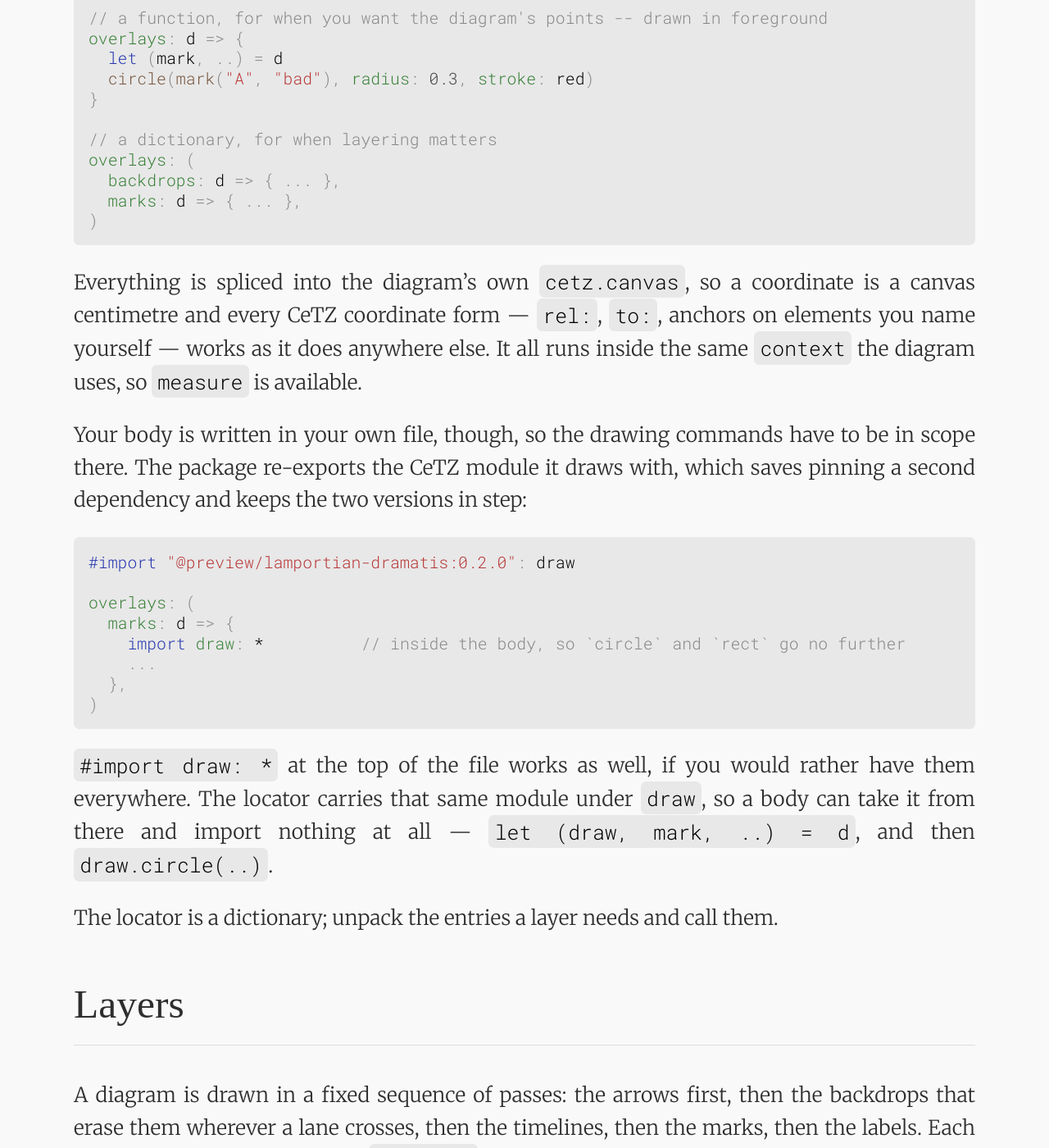
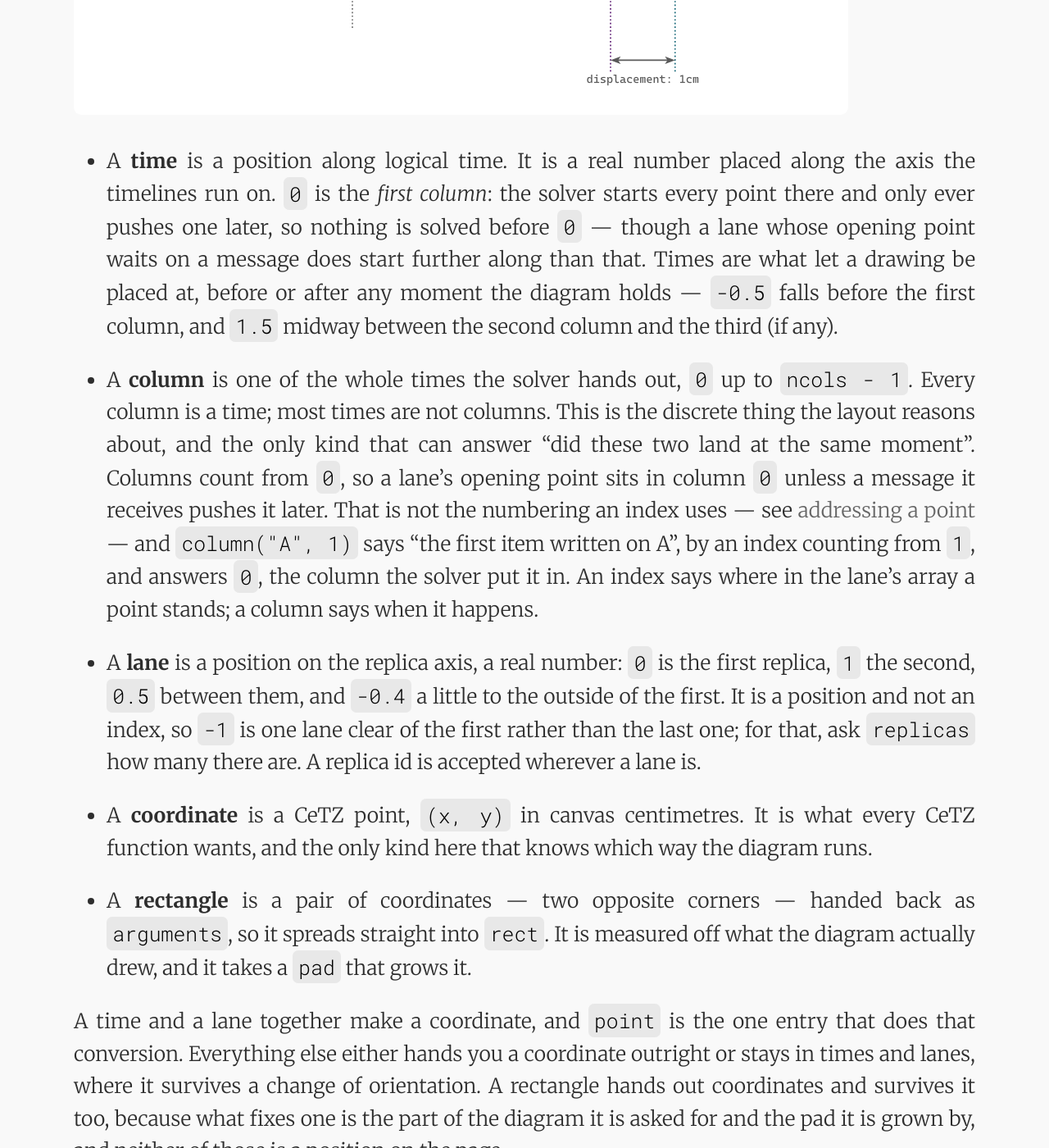
Before and after one commit to lamportian-dramatis/lamportian-dramatis.github.io, a Jekyll site: the page built from overlays.md, in a window 1280 px wide and 1400 px high, scrolled down 1190 px. Shown: the whole window at 82% size. Built offline with Jekyll 4.4.1, drawn with Linux system fonts in a browser that asks for light colours; some web fonts are replaced; some of the changed text lies outside the part shown.

Commit message:
Collect the examples on a page of their own
Every page that showed a picture also carried a sentence naming the file that drew it, which is a
line about the repository dropped into the middle of a line of argument.  The pictures stay where
they illustrate something; `gallery.md` carries the six examples, each with its source and what it
demonstrates, and the front page points there for them.  `vertical-overlays.typ` had no page of its
own before and was invisible for it.

The values moved to the top of the overlays page, where they introduce the vocabulary the rest of
that page speaks in.  From there they named the locator a section before the locator is introduced,
and set a column against an index four sections before an index is defined, so both now say where
those are.

Co-Authored-By: Claude Opus 5 (1M context) <noreply@anthropic.com>

````diff
--- /dev/null
+++ b/gallery.md
@@ -0,0 +1,45 @@
+---
+title: Gallery
+---
+
+# Gallery
+
+Every example that ships with the package, each one a complete standalone document.  The pictures on the other pages are drawn by these, and this is where their source lives.
+
+They compile against the published package by its exact version, the way the [Typst Universe](https://typst.app/universe/package/lamportian-dramatis/) linter asks an example to, so any of them can be copied into a file and compiled as it stands.
+
+## [`gorgeous.typ`](https://github.com/mvaled/lamportian-dramatis/blob/main/gallery/gorgeous.typ)
+
+![A fictional scenario showing a convergence bug in a fictional system](gallery/gorgeous.png)
+
+Three replicas, two-way exchanges, a one-way message and a label saying what went wrong.  It is the diagram the [front page]({% link index.md %}) leads with, and the one whose code is printed there.
+
+## [`vertical.typ`](https://github.com/mvaled/lamportian-dramatis/blob/main/gallery/vertical.typ)
+
+![The same scenario drawn vertically, the timelines running down the page](gallery/vertical.png)
+
+The same scenario under `orientation: vertical`, with nothing else changed: the timelines lay out as columns, the replicas stack rightwards, and each label takes a side that a vertical lane has room for.  See [`orientation`]({% link reference.md %}#orientation).
+
+## [`overlays.typ`](https://github.com/mvaled/lamportian-dramatis/blob/main/gallery/overlays.typ)
+
+![The future cone of one event, washed behind the lanes, with a ring round the event itself](gallery/overlays.png)
+
+The future cone of `A.2`, drawn at `backdrops` so the lanes cross it without fading a stripe through it, and a ring at `marks` so `A.2`'s own label stays legible over it.  The [overlays]({% link overlays.md %}) page walks through the whole of it.
+
+## [`vertical-overlays.typ`](https://github.com/mvaled/lamportian-dramatis/blob/main/gallery/vertical-overlays.typ)
+
+![The same future cone in a vertical diagram, the cone opening downwards](gallery/vertical-overlays.png)
+
+The same cone in a vertical diagram.  The drawing is written in columns and lanes rather than in page coordinates, so it turns with the diagram instead of being redrawn for it — which is the point of [staying orientation-independent]({% link overlays.md %}#staying-orientation-independent).
+
+## [`legend.typ`](https://github.com/mvaled/lamportian-dramatis/blob/main/gallery/legend.typ)
+
+![A diagram with each of its parts named: a sync, a local event, a send and the receive it feeds, an elided stretch of time, and a timeline of its own](gallery/legend.png)
+
+Every part of a diagram named, each with a rectangle from the locator round it — or a ring built out of `mark` and `dot` — and a note hung off that.  The callouts are drawn at `foreground`, so they read over the whole diagram; the rings at `marks`, so each dot's own label stays legible over the ring round it.  It is the picture the [guide]({% link guide.md %}) opens on.
+
+## [`types.typ`](https://github.com/mvaled/lamportian-dramatis/blob/main/gallery/types.typ)
+
+![Two replicas crossed by dotted guides: one at column 1, which is time 1 as well; a pair at the message, one on the column the solver settled on and one on the time the receiving end was drawn at, with the displacement between the two measured; and one running along lane 0.5, between the replicas](gallery/types.png)
+
+Dotted guides at a column, at a time and along a lane, with the gap between a message's column and the time its receiving end was drawn at measured out.  It draws the [kinds of value]({% link overlays.md %}#terminology-values-and-types) a locator answers in.
--- a/overlays.md
+++ b/overlays.md
@@ -16,6 +16,24 @@ lamport-diagram(
   ...
 )
 ```
+
+## Terminology, values and types
+
+The entries of the *locator* — the dictionary a drawing is handed, described under [Shape](#shape) — take and answer in a handful of kinds of value, and the kinds are worth keeping apart:
+
+![Two replicas crossed by dotted guides: one at column 1, which is time 1 as well; a pair at the message, one on the column the solver settled on and one on the time the receiving end was drawn at, with the displacement between the two measured; and one running along lane 0.5, between the replicas](gallery/types.png)
+
+- A **time** is a position along logical time.  It is a real number placed along the axis the timelines run on.  `0` is the *first column*: the solver starts every point there and only ever pushes one later, so nothing is solved before `0` — though a lane whose opening point waits on a message does start further along than that.  Times are what let a drawing be placed at, before or after any moment the diagram holds — `-0.5` falls before the first column, and `1.5` midway between the second column and the third (if any).
+
+- A **column** is one of the whole times the solver hands out, `0` up to `ncols - 1`.  Every column is a time; most times are not columns.  This is the discrete thing the layout reasons about, and the only kind that can answer "did these two land at the same moment".  Columns count from `0`, so a lane's opening point sits in column `0` unless a message it receives pushes it later.  That is not the numbering an index uses — see [addressing a point](#addressing-a-point) — and `column("A", 1)` says "the first item written on A", by an index counting from `1`, and answers `0`, the column the solver put it in.  An index says where in the lane's array a point stands; a column says when it happens.
+
+- A **lane** is a position on the replica axis, a real number: `0` is the first replica, `1` the second, `0.5` between them, and `-0.4` a little to the outside of the first.  It is a position and not an index, so `-1` is one lane clear of the first rather than the last one; for that, ask `replicas` how many there are.  A replica id is accepted wherever a lane is.
+
+- A **coordinate** is a CeTZ point, `(x, y)` in canvas centimetres.  It is what every CeTZ function wants, and the only kind here that knows which way the diagram runs.
+
+- A **rectangle** is a pair of coordinates — two opposite corners — handed back as `arguments`, so it spreads straight into `rect`.  It is measured off what the diagram actually drew, and it takes a `pad` that grows it.
+
+A time and a lane together make a coordinate, and `point` is the one entry that does that conversion.  Everything else either hands you a coordinate outright or stays in times and lanes, where it survives a change of orientation.  A rectangle hands out coordinates and survives it too, because what fixes one is the part of the diagram it is asked for and the pad it is grown by, and neither of those is a position on the page.
 
 ## Shape
 
@@ -148,26 +166,6 @@ column("B", 2)    // and the same wherever else a point is asked for
 Ids are strings and indices are integers, so the two never need telling apart by hand.  An index is what to reach for when naming a one-off is not worth it — bearing in mind that it moves when you insert an event above it, which is exactly what an id does not do.
 
 ## What the locator holds
-
-### Values
-
-![Two replicas crossed by dotted guides: one at column 1, which is time 1 as well; a pair at the message, one on the column the solver settled on and one on the time the receiving end was drawn at, with the displacement between the two measured; and one running along lane 0.5, between the replicas](gallery/types.png)
-
-That is [`gallery/types.typ`](https://github.com/mvaled/lamportian-dramatis/blob/main/gallery/types.typ), and every guide in it is drawn from the entries below.
-
-Five kinds of value pass through the locator, and it is worth keeping them apart.
-
-- A **time** is a position along logical time.  It is a real number placed along the axis the timelines run on.  `0` is the *first column*: the solver starts every point there and only ever pushes one later, so nothing is solved before `0` — though a lane whose opening point waits on a message does start further along than that.  Times are what let a drawing be placed at, before or after any moment the diagram holds — `-0.5` falls before the first column, and `1.5` midway between the second column and the third (if any).
-
-- A **column** is one of the whole times the solver hands out, `0` up to `ncols - 1`.  Every column is a time; most times are not columns.  This is the discrete thing the layout reasons about, and the only kind that can answer "did these two land at the same moment".  Columns count from `0`, so a lane's opening point sits in column `0` unless a message it receives pushes it later.  That is not the numbering an index uses: `column("A", 1)` says "the first item written on A", by an index counting from `1`, and answers `0`, the column the solver put it in.  An index says where in the lane's array a point stands; a column says when it happens.
-
-- A **lane** is a position on the replica axis, a real number: `0` is the first replica, `1` the second, `0.5` between them, and `-0.4` a little to the outside of the first.  It is a position and not an index, so `-1` is one lane clear of the first rather than the last one; for that, ask `replicas` how many there are.  A replica id is accepted wherever a lane is.
-
-- A **coordinate** is a CeTZ point, `(x, y)` in canvas centimetres.  It is what every CeTZ function wants, and the only kind here that knows which way the diagram runs.
-
-- A **rectangle** is a pair of coordinates — two opposite corners — handed back as `arguments`, so it spreads straight into `rect`.  It is measured off what the diagram actually drew, and it takes a `pad` that grows it.
-
-A time and a lane together make a coordinate, and `point` is the one entry that does that conversion.  Everything else either hands you a coordinate outright or stays in times and lanes, where it survives a change of orientation.  A rectangle hands out coordinates and survives it too, because what fixes one is the part of the diagram it is asked for and the pad it is grown by, and neither of those is a position on the page.
 
 ### `mark(replica, id-or-index)`
 
@@ -415,7 +413,3 @@ That is [`gallery/overlays.typ`](https://github.com/mvaled/lamportian-dramatis/b
   ),
 )
 ```
-
-## The legend on the guide
-
-The legend at the top of the [guide]({% link guide.md %}) is the other worked example: [`gallery/legend.typ`](https://github.com/mvaled/lamportian-dramatis/blob/main/gallery/legend.typ) names each part of a diagram with a rectangle from the table above, or with a ring built out of `mark` and `dot`, and hangs a note off it.  The callouts are drawn at `foreground`, so they read over the whole diagram; the rings at `marks`, so each dot's own label stays legible over the ring round it.
````
Also changed, not shown: other parts of overlays.md (+1 -1 lines), index.md (+2 -1 lines), reference.md (+0 -2 lines), gallery/legend.png.
